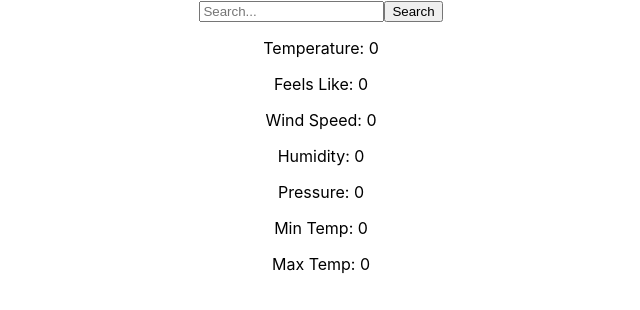
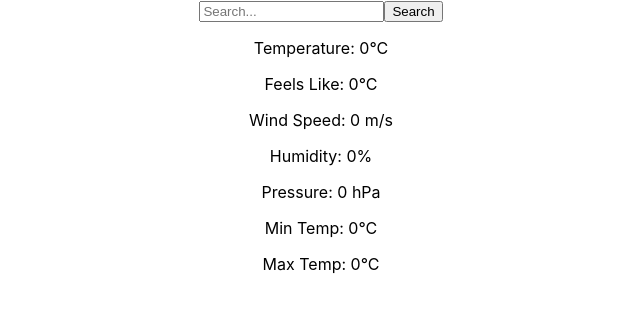
Before and after one commit to lastcastleofbowser/React-Weather-App, a React (Create React App) app: page / in a window 1280 px wide. Shown: the top 310 px of the page, without its empty margins (319-959 px from the left). Built offline with nearby package versions, Linux system fonts and the light colour scheme; no server answers.

Commit message:
units of measurement added

```diff
--- a/src/App.tsx
+++ b/src/App.tsx
@@ -121,14 +121,14 @@ const [forecastData, setForecastData] = useState<ForecastData>({
       </div>
       <div className="weather-container">
         {weatherData.name && <h2>{weatherData.name}</h2>}
-        {weatherData.main && <p>Temperature: {weatherData.main.temp}</p>}
-        {weatherData.main && <p>Feels Like: {weatherData.main.feels_like}</p>}
-        {weatherData.wind && <p>Wind Speed: {weatherData.wind.speed}</p>}
-        {weatherData.main && <p>Humidity: {weatherData.main.humidity}</p>}
-        {weatherData.main && <p>Pressure: {weatherData.main.pressure}</p>}
+        {weatherData.main && <p>Temperature: {weatherData.main.temp}°C</p>}
+        {weatherData.main && <p>Feels Like: {weatherData.main.feels_like}°C</p>}
+        {weatherData.wind && <p>Wind Speed: {weatherData.wind.speed} m/s</p>}
+        {weatherData.main && <p>Humidity: {weatherData.main.humidity}%</p>}
+        {weatherData.main && <p>Pressure: {weatherData.main.pressure} hPa</p>}
         {Array.isArray(weatherData.weather) && weatherData.weather.length > 0 && ( <p>Description: {weatherData.weather[0].main}</p>)}
-        {weatherData.main && <p>Min Temp: {weatherData.main.temp_min}</p>}
-        {weatherData.main && <p>Max Temp: {weatherData.main.temp_max}</p>}
+        {weatherData.main && <p>Min Temp: {weatherData.main.temp_min}°C</p>}
+        {weatherData.main && <p>Max Temp: {weatherData.main.temp_max}°C</p>}
       </div>
       {/* <div className="forecast-container">
         {forecastData.list && <p>Forecast: {forecastData.list.dt_txt}</p>}
```
